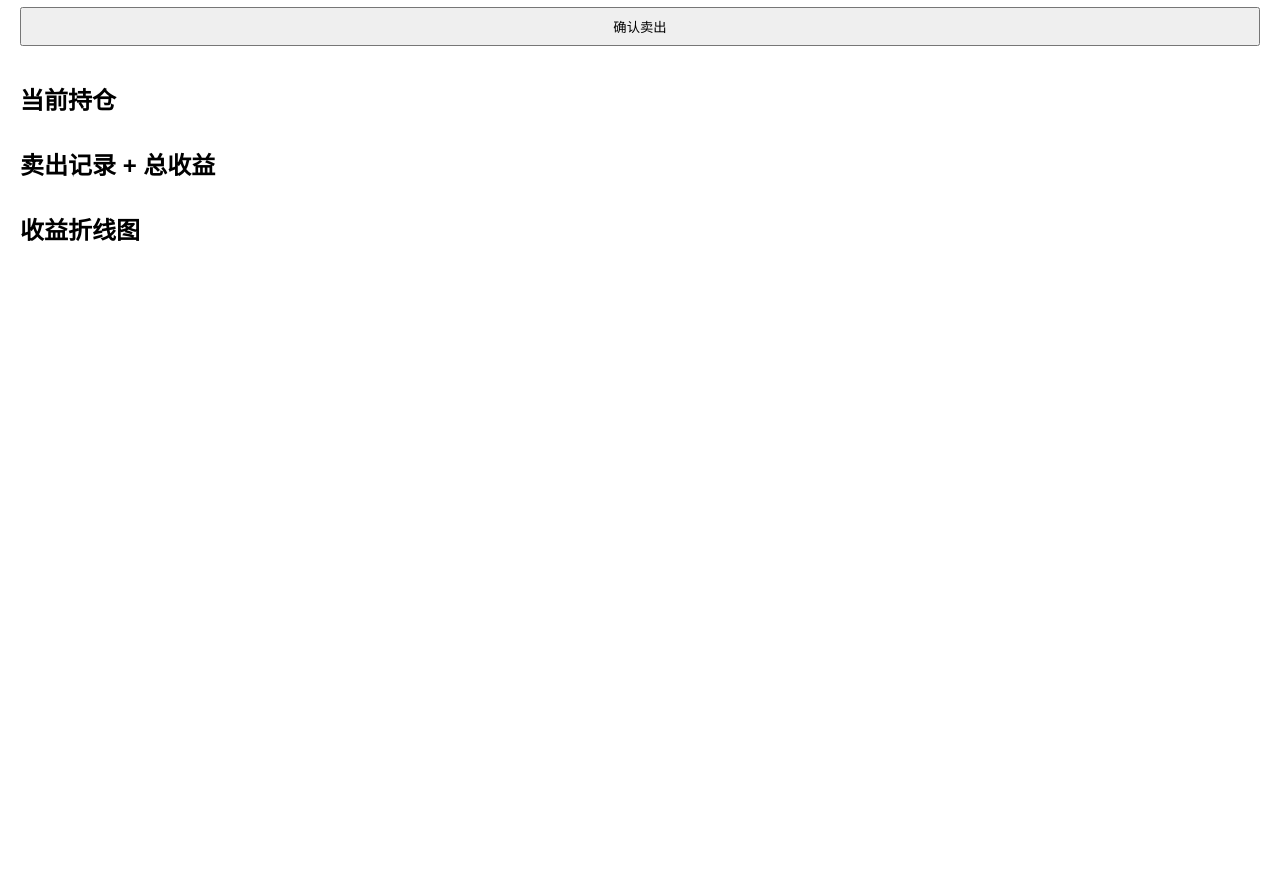
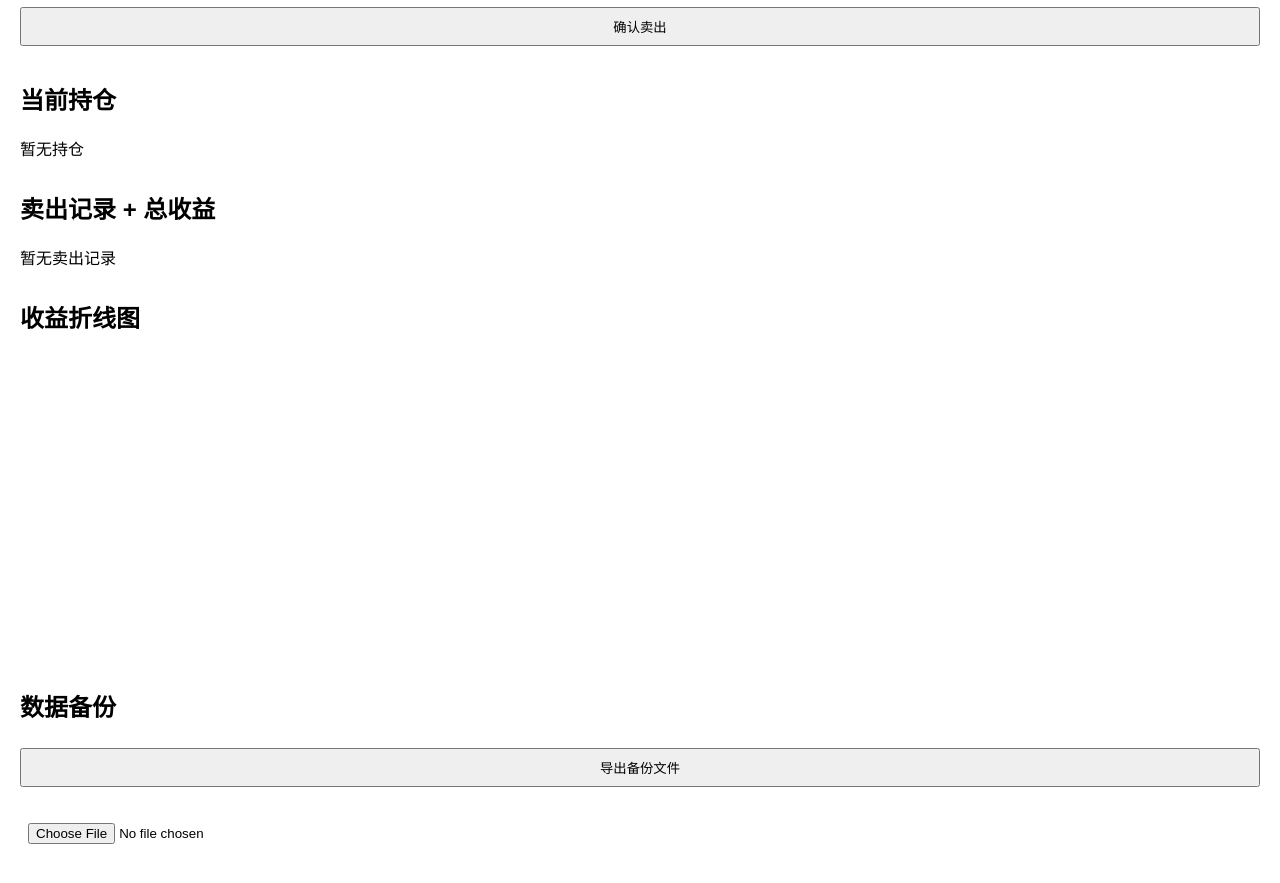
Before and after one commit to XIAQIU26/gold-tracker, a plain HTML site: page index.html in a window 1280 px wide. Shown: the part 821-1704 px from the top of the page. Before the commit the page ends 1421 px from the top, so only its background shows below. Drawn offline with Linux system fonts and the light colour scheme.

Commit message:
Update index.html

```diff
--- a/index.html
+++ b/index.html
@@ -52,6 +52,12 @@
   <div class="section">
     <h2>收益折线图</h2>
     <canvas id="profitChart" width="400" height="300"></canvas>
+  </div>
+
+  <div class="section">
+    <h2>数据备份</h2>
+    <button onclick="exportData()">导出备份文件</button><br><br>
+    <input type="file" id="importFile" onchange="importData()" />
   </div>
 <script>
 let db = JSON.parse(localStorage.getItem('gold_accounts') || '{}');
@@ -158,7 +164,6 @@ function renderHoldings() {
     return `<div class="record">#${i+1} - ${b.weight} 克 @${b.price} 元/克 ｜ 持有 ${days} 天 （买入：${dateStr}）<br>备注：${b.note || '无'}</div>`;
   }).join('');
 }
-
 function renderHistory() {
   const h = document.getElementById('history');
   const sells = db[current].sells;
@@ -188,4 +193,51 @@ function drawChart() {
     else ctx.lineTo(x, y);
   });
   ctx.strokeStyle = 'green';
-  ctx.lineWidth =
+  ctx.lineWidth = 2;
+  ctx.stroke();
+}
+
+function exportData() {
+  const dataStr = JSON.stringify(db, null, 2);
+  const blob = new Blob([dataStr], { type: "application/json" });
+  const url = URL.createObjectURL(blob);
+  const a = document.createElement('a');
+  a.href = url;
+  a.download = 'gold_backup.json';
+  a.click();
+  URL.revokeObjectURL(url);
+}
+
+function importData() {
+  const file = document.getElementById('importFile').files[0];
+  if (!file) return;
+  const reader = new FileReader();
+  reader.onload = function(e) {
+    try {
+      const imported = JSON.parse(e.target.result);
+      if (typeof imported === 'object') {
+        db = imported;
+        current = Object.keys(db)[0] || '默认账户';
+        saveAll();
+        renderAll();
+        alert('✅ 数据导入成功！');
+      } else {
+        alert('❌ 不是有效的数据文件');
+      }
+    } catch (err) {
+      alert('❌ 读取文件出错');
+    }
+  };
+  reader.readAsText(file);
+}
+
+function renderAll() {
+  refreshAccounts();
+  renderHoldings();
+  renderHistory();
+  drawChart();
+}
+renderAll();
+</script>
+</body>
+</html>
```
